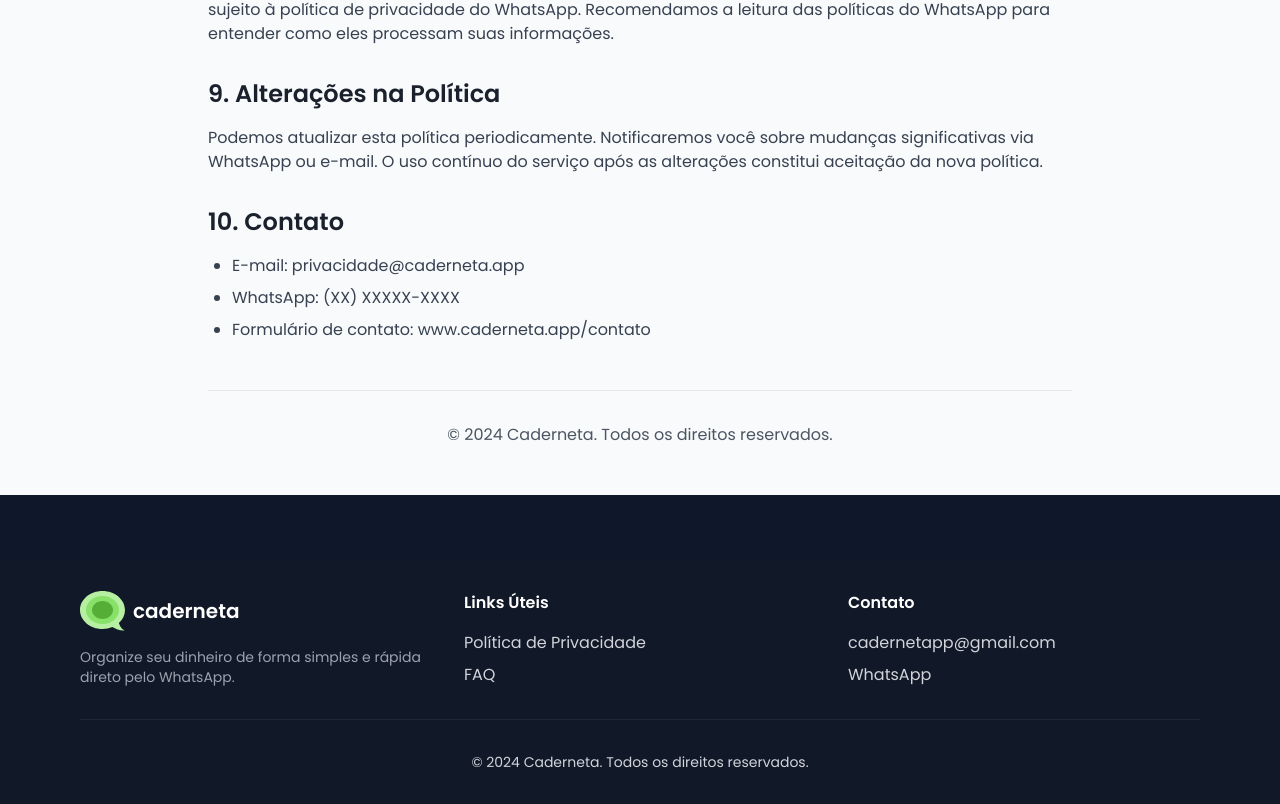
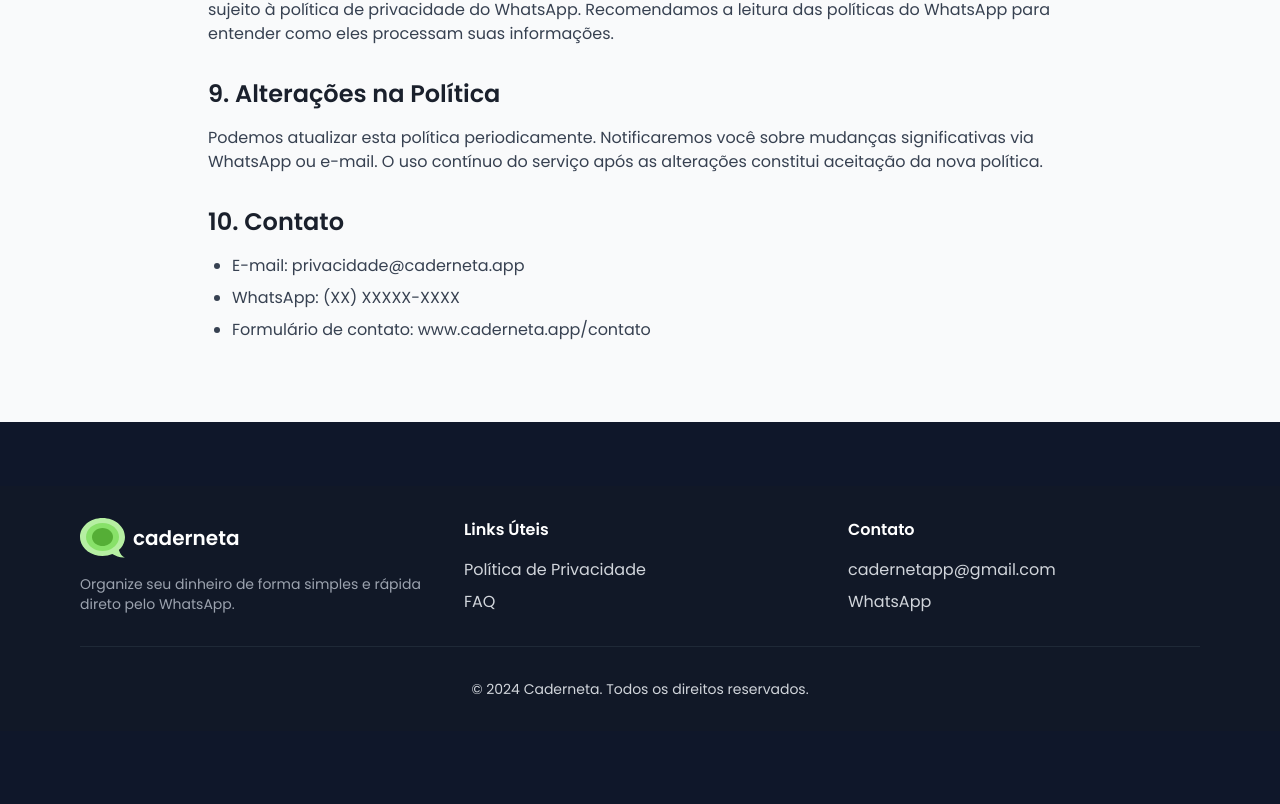
Before and after one commit to levyaraujo/caderneta-front, a Vue app: page /politica-de-privacidade in a window 1280 px wide. Shown: the part 1746-2550 px from the top of the page. After the commit the page ends 2477 px from the top, so only its background shows below. Built offline with nearby package versions, Linux system fonts and the light colour scheme.

Commit message:
remove footer política de privacidade

```diff
--- a/src/components/PrivacyPolicy.vue
+++ b/src/components/PrivacyPolicy.vue
@@ -147,11 +147,6 @@
             </ul>
           </template>
         </div>
-
-        <!-- Footer -->
-        <footer class="mt-12 text-center text-gray-600 border-t pt-8">
-          <p>© {{ new Date().getFullYear() }} Caderneta. Todos os direitos reservados.</p>
-        </footer>
       </div>
     </div>
   </section>
```
